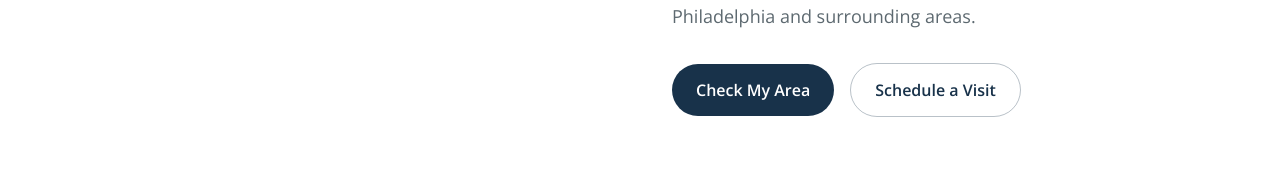
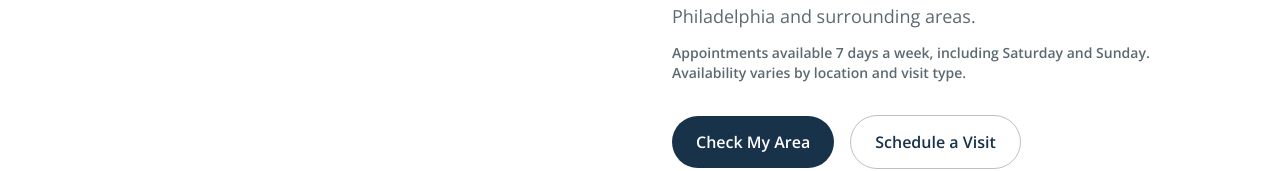
Before and after one commit to mybackcracker/gochiro-platform, a Next.js app: page / in a window 1280 px wide. Shown: the part 545-716 px from the top of the page. Built offline with nearby package versions, Linux system fonts and the light colour scheme.

Commit message:
Highlight seven-day appointment availability

```diff
--- a/app/(marketing)/page.tsx
+++ b/app/(marketing)/page.tsx
@@ -70,6 +70,9 @@ export default function HomePage() {
                 Serving Delaware County, parts of Chester County and the Main Line, with special
                 visits and events available in Philadelphia and surrounding areas.
               </P>
+              <p className="mt-3 text-sm font-semibold text-muted">
+                Appointments available 7 days a week, including Saturday and Sunday. Availability varies by location and visit type.
+              </p>
               <div className="mt-8 flex flex-wrap items-center gap-4">
                 <CTAButton href="#service-area">Check My Area</CTAButton>
                 <CTAButton href="/book-online" variant="secondary">Schedule a Visit</CTAButton>
```
